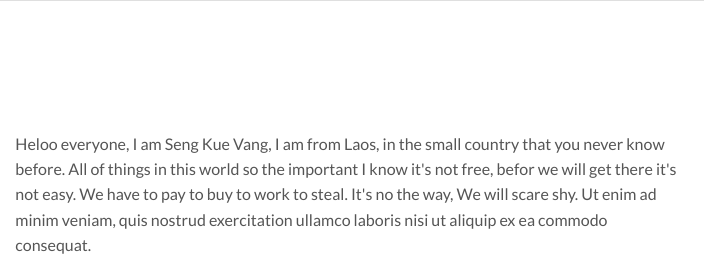
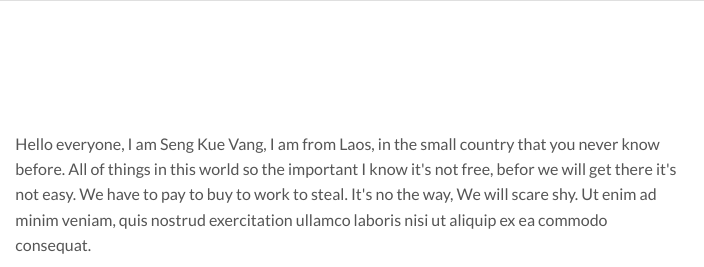
Before and after one commit to Sengkue/about-skv, a plain HTML site: page index.html in a window 1280 px wide. Shown: the part 307-574 px from the top of the page, 465-1169 px from the left. Drawn offline with nearby package versions, Linux system fonts and the light colour scheme.

Commit message:
Update index.html

```diff
--- a/index.html
+++ b/index.html
@@ -66,7 +66,7 @@
               </div>
               <div class="col-md-8">
 
-              <p>Heloo everyone, I am Seng Kue Vang, I am from Laos, in the small country that you never know before. All of things in this world so the important I know it's not free, befor we will get there it's not easy. We have to pay to buy to work to steal. It's no the way, We will scare shy. Ut enim ad minim veniam, quis nostrud exercitation ullamco laboris nisi ut aliquip ex ea commodo consequat.</p>
+              <p>Hello everyone, I am Seng Kue Vang, I am from Laos, in the small country that you never know before. All of things in this world so the important I know it's not free, befor we will get there it's not easy. We have to pay to buy to work to steal. It's no the way, We will scare shy. Ut enim ad minim veniam, quis nostrud exercitation ullamco laboris nisi ut aliquip ex ea commodo consequat.</p>
               <p> Duis aute irure dolor in reprehenderit in voluptate velit esse cillum dolore eu fugiat nulla pariatur. Excepteur sint occaecat cupidatat non proident, sunt in culpa qui officia deserunt mollit anim id est laborum.</p>
 
               </div>
```
